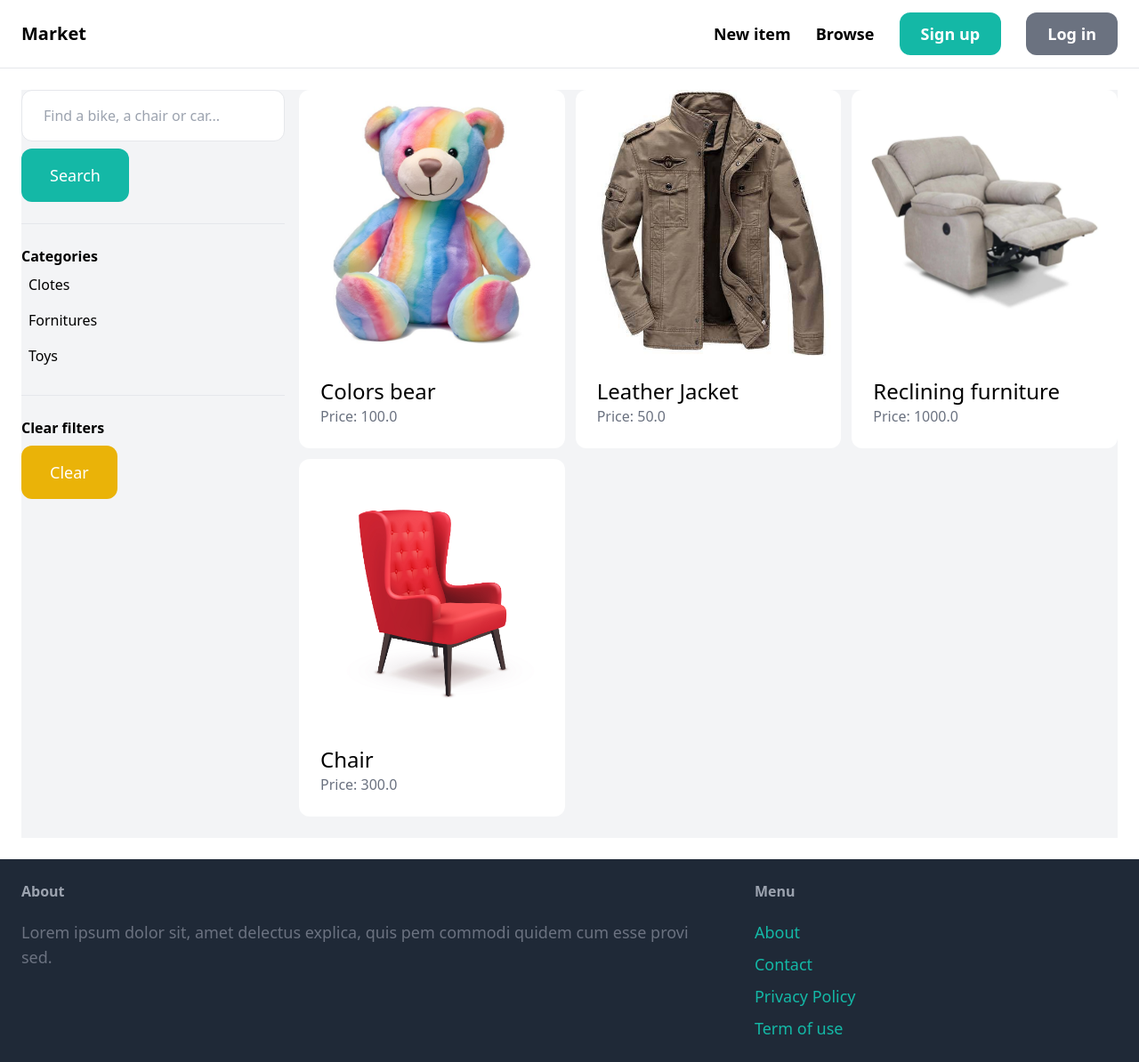
After one commit to anacardona0220/Market-place-Dj, a Django app: page /items/ in a window 1280 px wide. The commit adds this page. Shown: the whole page at 89% size. Run offline with Django 4.2, Linux system fonts and the light colour scheme; data comes from the database, SQL or seed files in the repository; some libraries are stand-ins or nearby versions.

Commit message:
searchig

```diff
--- a/market/core/templates/core/base.html
+++ b/market/core/templates/core/base.html
@@ -13,7 +13,7 @@
 
         <div class="space-x-6">
             <a href="{% url 'item:new' %}" class="text-lg font-semibold hover:text-gray-500">New item</a>
-            <a href="#" class="text-lg font-semibold hover:text-gray-500">Browse</a>
+            <a href="{% url 'item:items' %}" class="text-lg font-semibold hover:text-gray-500">Browse</a>
 
             {% if request.user.is_authenticated %}
                 <a href="#" class="px-6 py-3 text-lg font-semibold bg-teal-500 text-white rounded-xl hover:bg-teal-700">Inbox</a>
--- /dev/null
+++ b/market/item/templates/item/items.html
@@ -0,0 +1,53 @@
+{% extends 'core/base.html' %}
+
+{% block title %}Items{% endblock %}
+
+{% block content %}
+    <div class="pb-6 grid grid-cols-4 gap-4 bg-gray-100">
+        <div class="col-span-1">
+            <form method="get" action="{% url 'item:items' %}">
+                <input name="query" class="w-full py-4 px-6 border rounded-xl" type="text" value="{{ query }}" placeholder="Find a bike, a chair or car...">
+
+                <button class="mt-2 py-4 px-8 text-lg bg-teal-500 text-white rounded-xl">Search</button>
+            </form>
+
+            <hr class="my-6">
+
+            <p class="font-semibold">Categories</p>
+
+            <ul>
+                {% for category in categories %}
+                    <li class="py-2 px-2 rounded-xl{% if category.id == category_id %} bg-gray-200{% endif %}">
+                        <a href="{% url 'item:items' %}?query={{ query }}&category={{ category.id }}">{{ category.name }}</a>
+                    </li>
+                {% endfor %}
+            </ul>
+
+            <hr class="my-6">
+
+            <p class="font-semibold">Clear filters</p>
+
+            <ul>
+                <li><a href="{% url 'item:items' %}" class="mt-2 py-4 px-8 inline-block bg-yellow-500 text-lg rounded-xl text-white">Clear</a>
+        </div>
+
+        <div class="col-span-3">
+            <div class="grid grid-cols-3 gap-3">
+                {% for item in items %}
+                    <div>
+                        <a href="{% url 'item:detail' item.id %}">
+                            <div>
+                                <img src="{{ item.image.url }}" class="rounded-t-xl">
+                            </div>
+
+                            <div class="p-6 bg-white rounded-b-xl">
+                                <h2 class="text-2xl">{{ item.name }}</h2>
+                                <p class="text-gray-500">Price: {{ item.price }}</p>
+                            </div>
+                        </a>
+                    </div>
+                {% endfor %}
+            </div>
+        </div>
+    </div>
+{% endblock %}
--- a/market/item/urls.py
+++ b/market/item/urls.py
@@ -5,6 +5,7 @@ from . import views
 app_name = 'item'
 
 urlpatterns = [
+    path('', views.items, name='items'),
     path('new/', views.new, name='new'),
     path('<int:pk>/', views.detail, name='detail'),
     path('<int:pk>/delete/', views.delete, name='delete'),
--- a/market/item/views.py
+++ b/market/item/views.py
@@ -1,5 +1,5 @@
 from django.contrib.auth.decorators import login_required
-from django.db.models import Q
+from django.db.models import Q#hace q sea mas facil buscar en multiples campos
 from django.shortcuts import render, get_object_or_404, redirect
 
 from .forms import NewItemForm, EditItemForm
```
